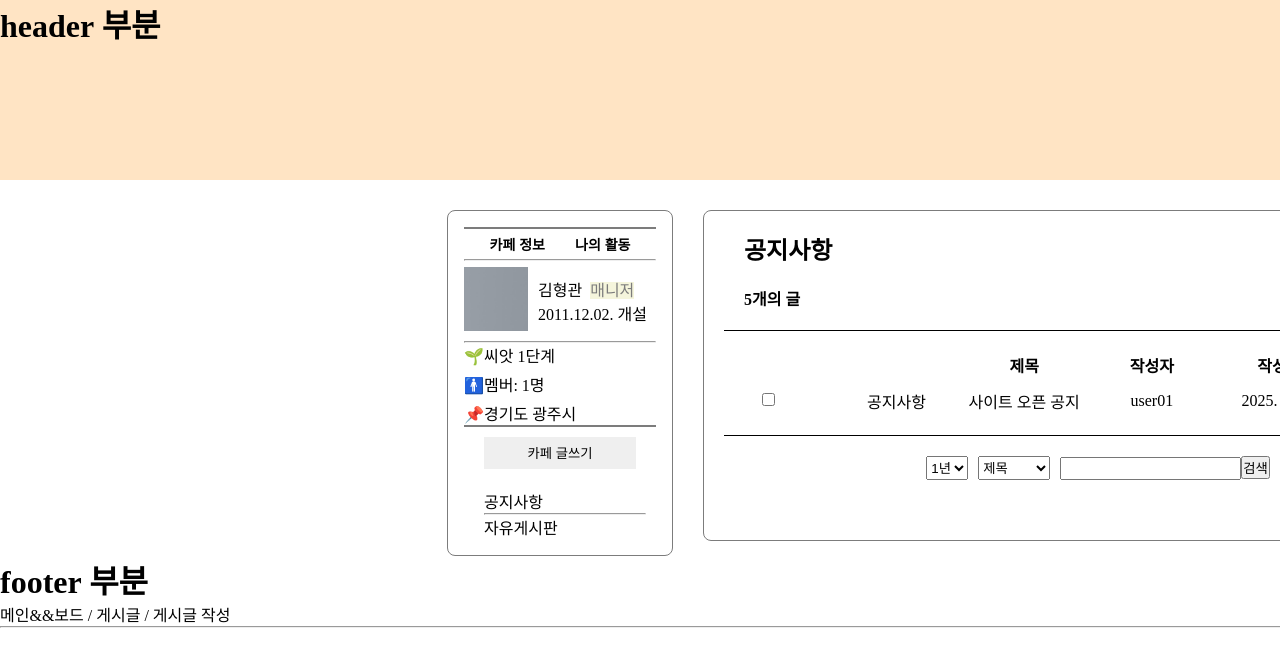
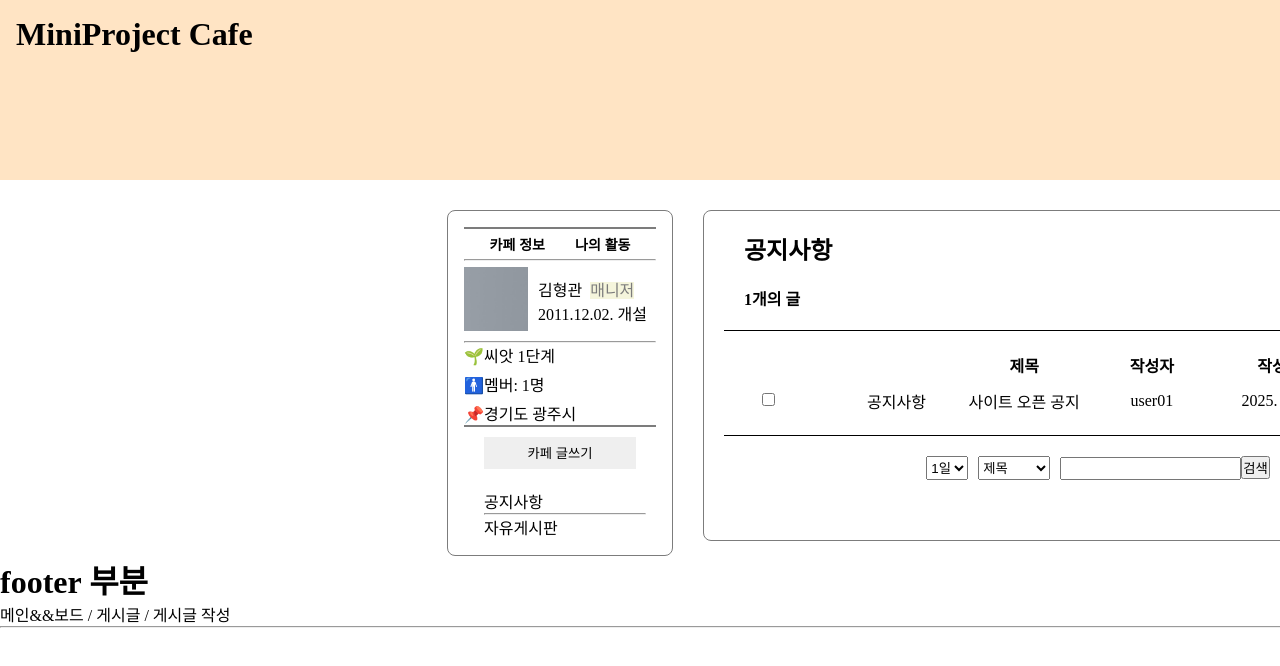
Before and after one commit to cooky122/MiniProject, a React (Vite) app: page /1 in a window 1280 px wide. Shown: the top 666 px of the page. Built offline with nearby package versions, Linux system fonts and the light colour scheme.

Commit message:
2025-05-29 2328, 게시물 검색기능  완성(검색범위 선택만)

```diff
--- a/src/App.css
+++ b/src/App.css
@@ -37,6 +37,10 @@ th,td{
 	background-color: bisque;
 }
 
+.header > h1{
+	padding: 1rem;
+}
+
 .aside{
 	width: 10%;
 	height: 10%;
--- a/src/components/Header.jsx
+++ b/src/components/Header.jsx
@@ -1,9 +1,9 @@
-
+import { Link } from 'react-router-dom';
 
 const Header = ()=>{
   return (
     <div className="header">
-      <h1>header 부분</h1>
+      <h1><Link to ={'/'}>MiniProject Cafe</Link></h1>
     </div>
   );
 }
--- a/src/components/postListView/BoardContent.jsx
+++ b/src/components/postListView/BoardContent.jsx
@@ -2,10 +2,8 @@ import { Link } from 'react-router-dom';
 import DateFormat from '../DateFormat'
 import '../../Css/PostList/BoardContent.css'
 
-const BoardContent = ({Posts, id, duration, type, keyword})=>{
-  console.log(duration);  //year
-  console.log(type);  //title
-  console.log(keyword);
+const BoardContent = ({Posts, id, duration, type, keyword, setPostCount})=>{
+  console.log(duration);  //duration 사용안하면 빨간줄 생겨서 추가해놓음
 
   if(id !== 0){
     Posts = Posts.filter((post)=>post.board_id === id)
@@ -14,7 +12,7 @@ const BoardContent = ({Posts, id, duration, type, keyword})=>{
   if(keyword !== ""){
     switch (type) {
       case "post_title":
-        Posts = Posts.filter((post)=>post.post_title.includes(keyword))
+        Posts = Posts.filter((post)=>post.post_title.toLowerCase().includes(keyword.toLowerCase()))
         break;
       case "content":
         Posts = Posts.filter((post)=>post.content.toLowerCase().includes(keyword.toLowerCase()))
@@ -24,7 +22,8 @@ const BoardContent = ({Posts, id, duration, type, keyword})=>{
         break;
     }
   }
-  console.log(Posts);
+  setPostCount(Posts.length);
+
   return (
     <div className="BoardContent">
       <table id="list">
--- a/src/components/postListView/BoardTitle.jsx
+++ b/src/components/postListView/BoardTitle.jsx
@@ -1,6 +1,6 @@
 import '../../Css/PostList/BoardTitle.css'
 
-const BoardTitle = ({Posts, id})=>{
+const BoardTitle = ({id, postCount})=>{
   let boardName;
 
   switch (id) {
@@ -19,7 +19,7 @@ const BoardTitle = ({Posts, id})=>{
     <div className="BoardTitle">
       <h2>{boardName}</h2>
       <div className="wrap">
-        <h4>{Posts.length}개의 글</h4>
+        <h4>{postCount}개의 글</h4>
         <select name="pageNum">
           <option value="5">5개씩</option>
           <option value="10">10개씩</option>
--- a/src/components/postListView/PostListView.jsx
+++ b/src/components/postListView/PostListView.jsx
@@ -5,9 +5,10 @@ import PostSearch from './PostSearch';
 import { useState } from 'react';
 
 const PostListView = ({Posts, id})=>{
-  const [duration, setDuration] = useState("year");
-  const [type, setType] = useState("title");
-  const [inputValue, setInputValue] = useState("");
+  const [duration, setDuration] = useState("");
+  const [type, setType] = useState("");
+  const [keyword, setKeyword] = useState("");
+  const [postCount, setPostCount] = useState(0);
 
   const changeDuration = (e)=>{
     setDuration(e.target.value);
@@ -15,13 +16,18 @@ const PostListView = ({Posts, id})=>{
   const changeType = (e)=>{
     setType(e.target.value);
   }
+
+  console.log("duration: " + duration);  //year
+  console.log("type: " + type);  //title
+  console.log("검색어: "+ keyword);
+
   return(
     <div className="PostListView">
-      <BoardTitle Posts={Posts} id={id} />
-      <BoardContent Posts={Posts} id={id} duration={duration} type={type} keyword={inputValue}/>
+      <BoardTitle Posts={Posts} id={id} postCount={postCount}/>
+      <BoardContent Posts={Posts} id={id} duration={duration} type={type} keyword={keyword} setPostCount={setPostCount}/>
       <PostSearch duration={duration} type={type}
-      searchDuration={changeDuration} searchType={changeType}
-      setKeyword={setInputValue}/>
+      changeDuration={changeDuration} changeType={changeType}
+      setKeyword={setKeyword}/>
     </div>
   );
 }
--- a/src/components/postListView/PostSearch.jsx
+++ b/src/components/postListView/PostSearch.jsx
@@ -1,26 +1,28 @@
 
 import '../../Css/PostList/PostSearch.css'
 
-const PostSearch = ({duration, type, searchDuration, searchType, setKeyword})=>{
+const PostSearch = ({duration, type, changeDuration, changeType, setKeyword})=>{
   const handleKeyword = (e)=>{
-    setKeyword(e.target.value);
+     e.preventDefault();
+    console.log("keword: " + e.target.value)
+    setKeyword(e.target.keyword.value);
   }
 
   return (
     <div className="PostSearch">
-      <select name="duration" value={duration} onChange={searchDuration}>
+      <select name="duration" value={duration} onChange={changeDuration}>
         <option value={"day"}>1일</option>
         <option value={"month"}>1달</option>
         <option value={"year"}>1년</option>
       </select>
-      <select name="searchType" value={type} onChange={searchType}>
+      <select name="searchType" value={type} onChange={changeType}>
         <option value={"post_title"}>제목</option>
         <option value={"content"}>내용</option>
         <option value={"mem_id"}>글작성자</option>
       </select>
       <form onSubmit={handleKeyword}>
-        <input type="text" name="keyword"></input>
-        <input type="submit" value="검색"></input>
+        <input type="text" name="keyword"/>
+        <input type="submit" value="검색"/>
       </form>
     </div>
   );
```
